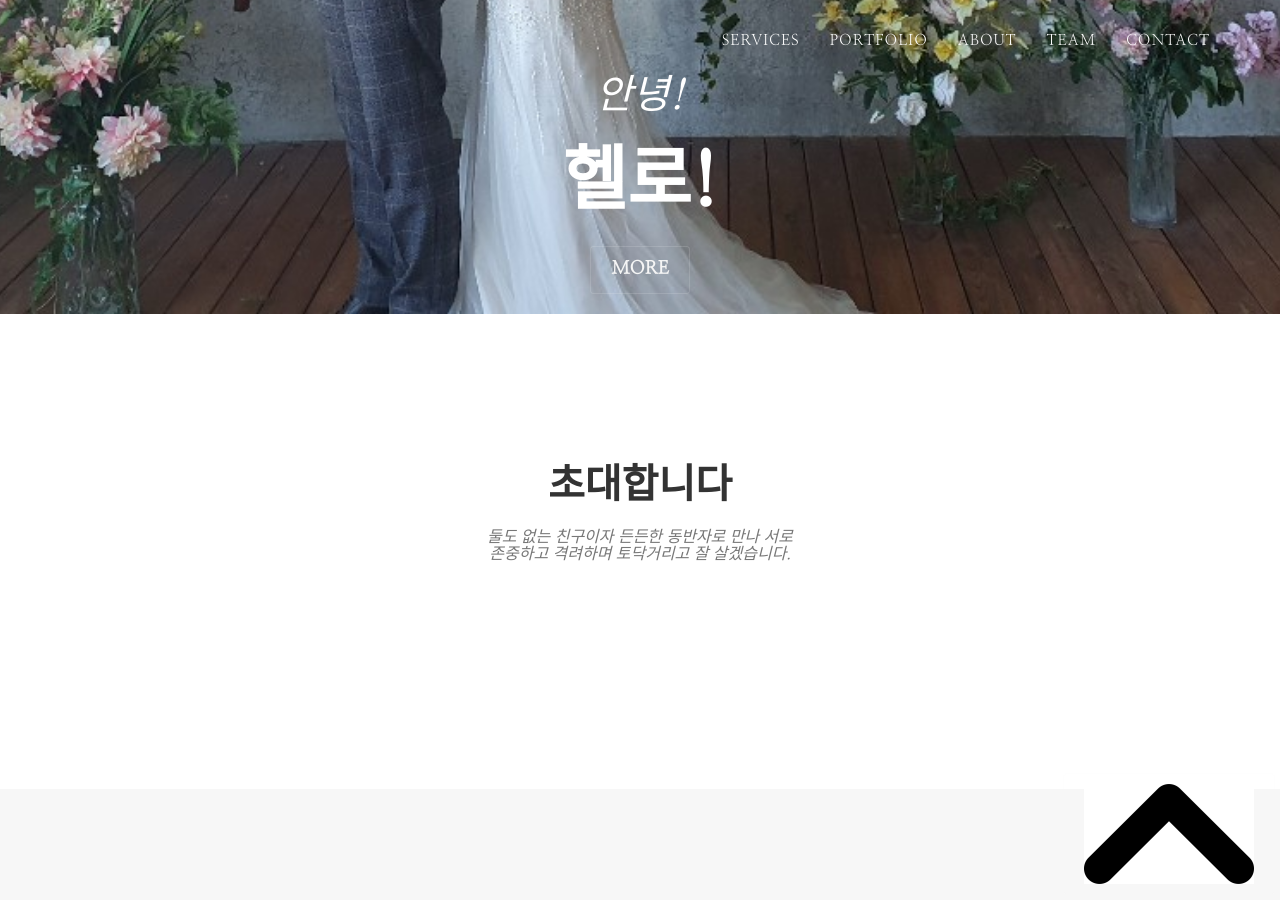
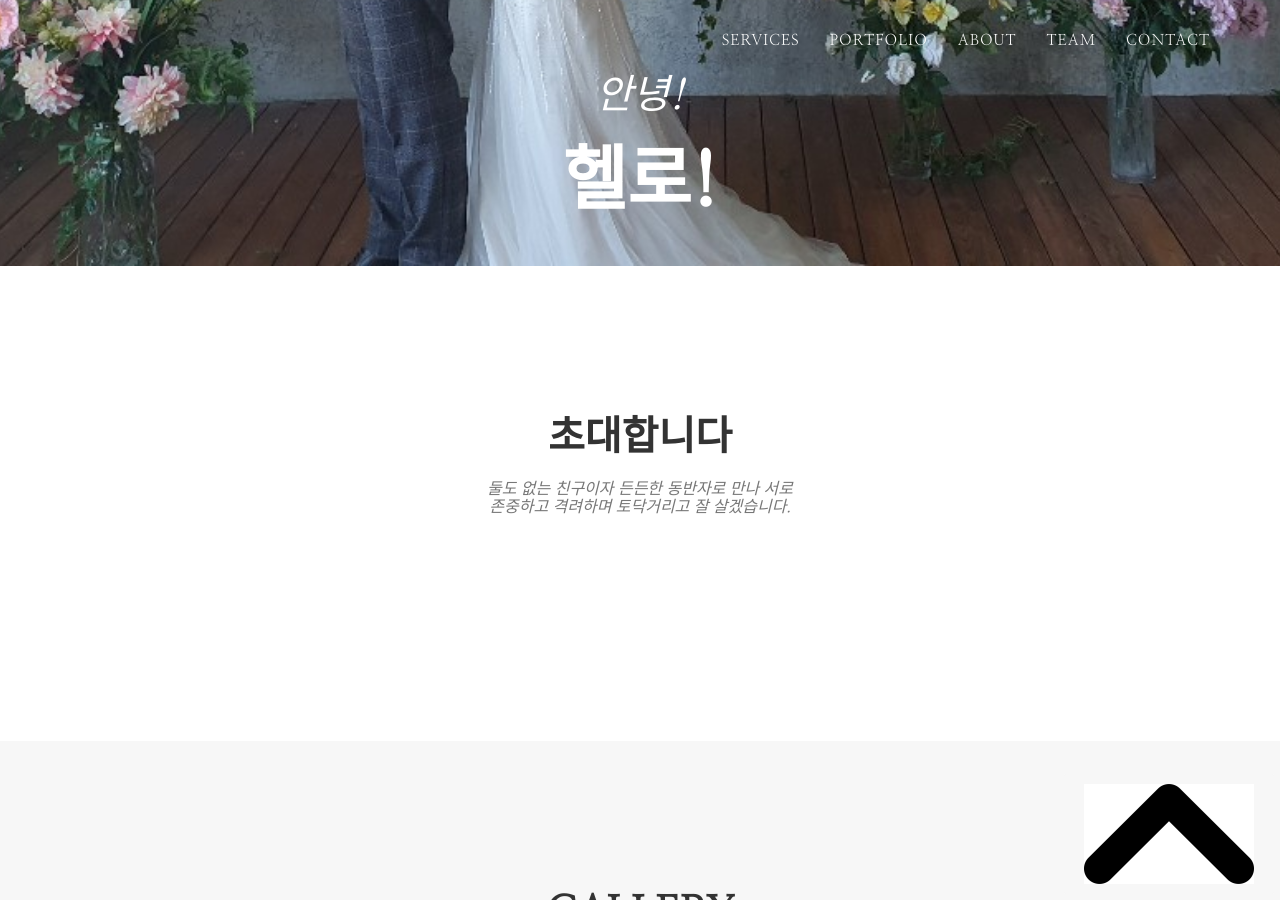
Before and after one commit to gusehdqo/LoveStory_Mysister, a Jekyll site: the page built from index.html, in a window 1280 px wide and 900 px high, scrolled down 924 px. Built offline with Jekyll 4.4.1, drawn with Linux system fonts in a browser that asks for light colours; some web fonts are replaced; comment, search, counter and statistics services are not loaded.

Commit message:
Update header.html

```diff
--- a/_includes/header.html
+++ b/_includes/header.html
@@ -46,7 +46,7 @@
             <div class="intro-text">
                 <div class="intro-lead-in">안녕!</div>
                 <div class="intro-heading">헬로!</div>
-                <a href="#services" class="page-scroll btn btn-xl">More</a>
+<!--                 <a href="#services" class="page-scroll btn btn-xl">More</a> -->
             </div>
         </div>
     </header>
```
